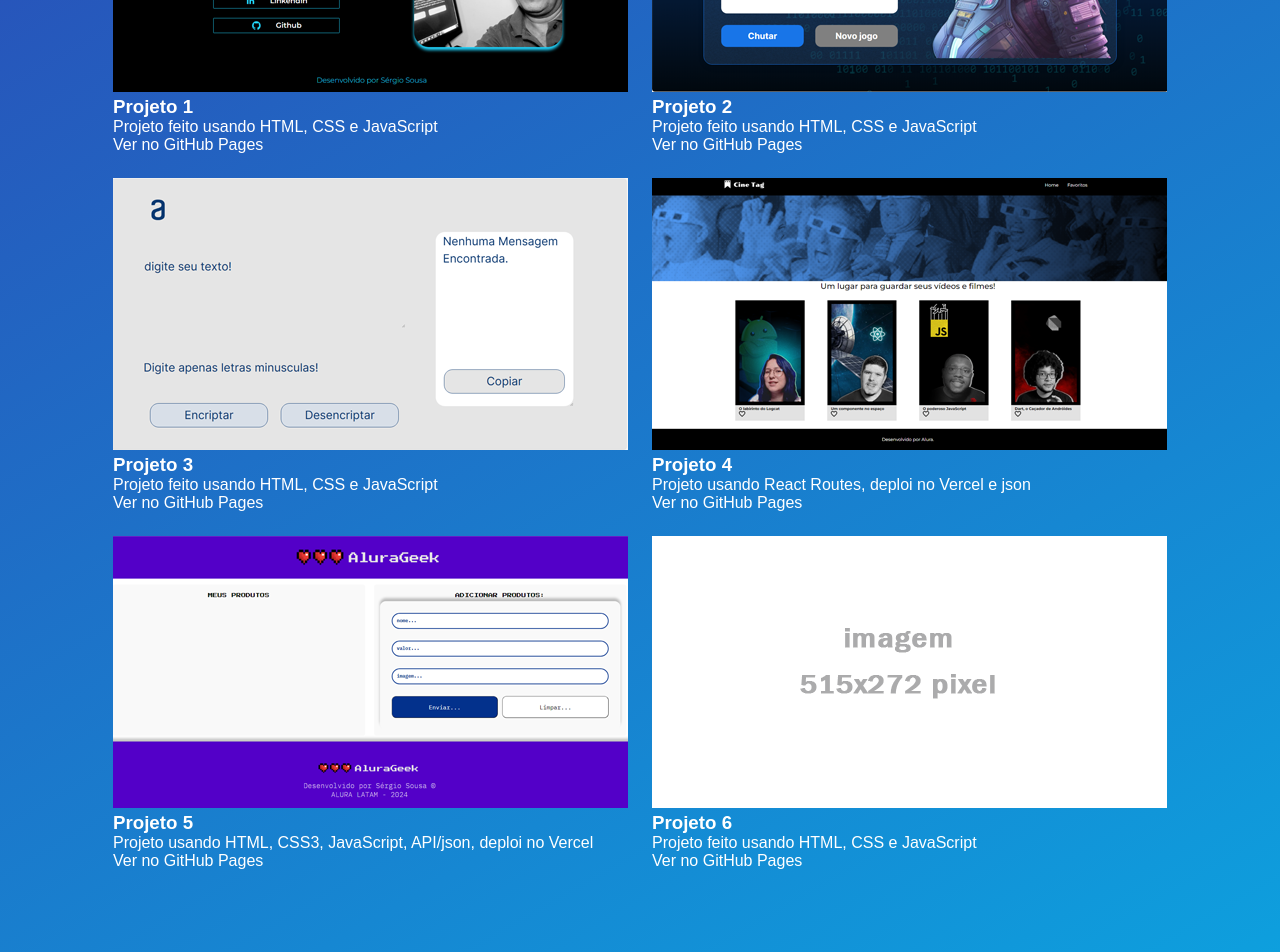
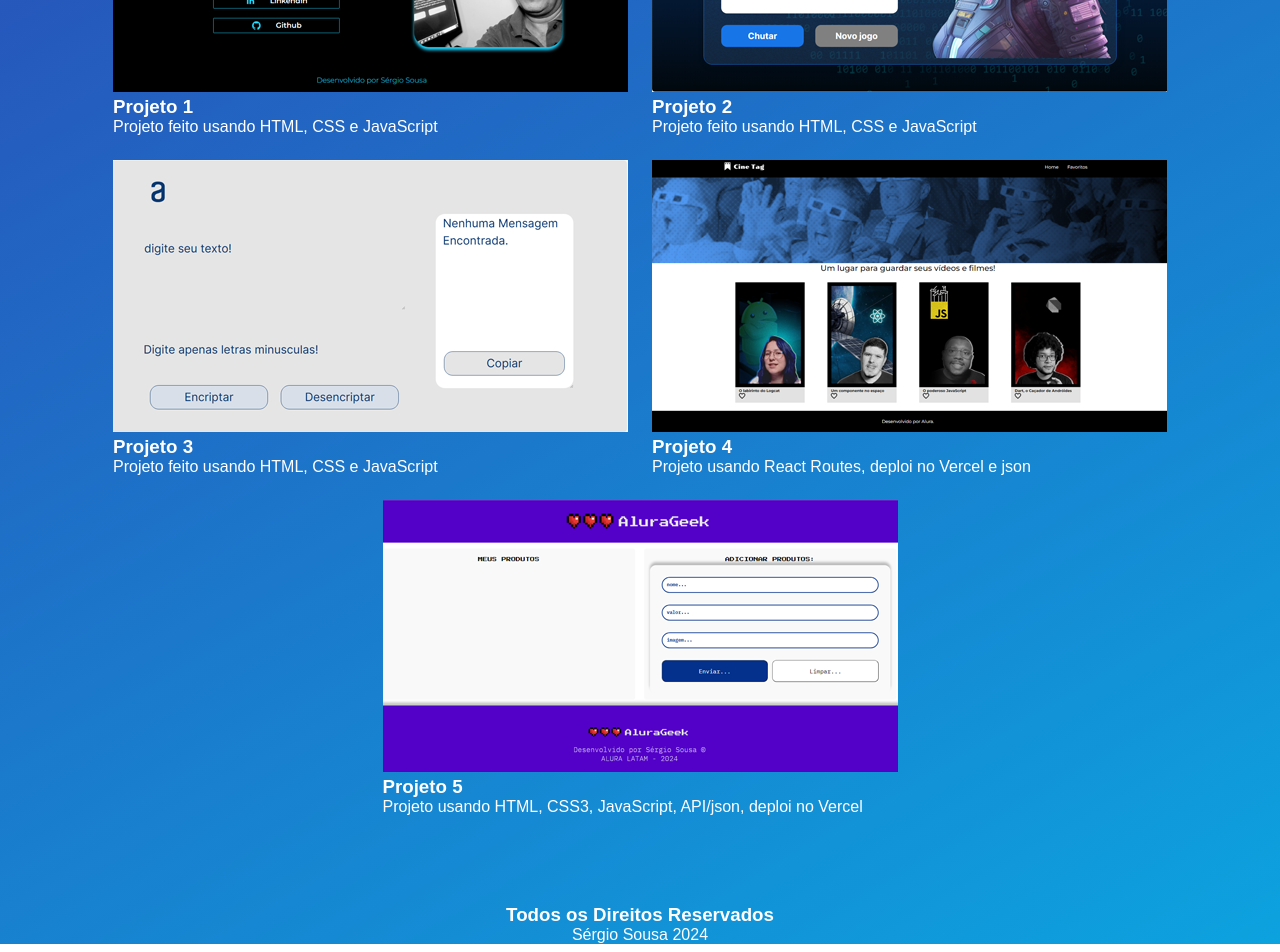
Before and after one commit to SergioDevSousa/portifolio-react, a React (Vite) app: page / in a window 1280 px wide. Shown: the part 1400-2352 px from the top of the page. Built offline with nearby package versions, Linux system fonts and the light colour scheme.

Commit message:
#fix: Corrige responsividade, footer e botão

```diff
--- a/package.json
+++ b/package.json
@@ -16,7 +16,8 @@
     "@fortawesome/react-fontawesome": "^0.2.2",
     "react": "^18.3.1",
     "react-dom": "^18.3.1",
-    "react-router-dom": "^6.26.1",
+    "react-icons": "^5.3.0",
+    "react-router-dom": "^6.26.2",
     "styled-components": "^6.1.12"
   },
   "devDependencies": {
--- a/src/components/CardProjeto/index.jsx
+++ /dev/null
@@ -1,22 +0,0 @@
-import styles from './CardProjeto.module.css';
-
-
-function CardProjeto(){
-    return(
-        <div className={styles.projetoAtivo}>
-            <a
-            href="https://github.com/SergioDevSousa/meuportfolio"
-            target="_blank"
-            >
-            <img src="./imagens/portifolio alura.png" alt="Projeto Portifólio" />
-            <h3>Projeto 1</h3>
-
-            <div className={styles.informacoesProjeto}>
-                <p>Projeto feito usando HTML, CSS e JavaScript</p>
-                <p>Ver no GitHub Pages</p>
-            </div>
-            </a>
-        </div>
-    );
-}
-export default CardProjeto;
--- a/src/components/Footer/Footer.module.css
+++ b/src/components/Footer/Footer.module.css
@@ -1,6 +1,6 @@
 .rodape{
     display: flex;
-    justify-content: center;
-    padding-bottom: 50px;
+    flex-direction: column;
+    align-items: center;
     color: #fff;
 }
--- a/src/components/Footer/index.jsx
+++ b/src/components/Footer/index.jsx
@@ -4,9 +4,9 @@ import styles from "./Footer.module.css";
 function Footer() {
   return (
       <div className={styles.rodape}>
-        <h3>Desenvolvido por Sérgio Sousa - 2024 V1.02</h3>
+        <h3>Todos os Direitos Reservados</h3>
+        <p>Sérgio Sousa 2024</p>
       </div>
-
   );
 }
 export default Footer;
--- a/src/components/Perfil/Perfil.module.css
+++ b/src/components/Perfil/Perfil.module.css
@@ -1,6 +1,6 @@
 .fotoPerfil img{
     background: linear-gradient(to right, #8a35c8, #85c018, #d200ee);
     background-size: 180% 180%; animation: gradient-animation 5s ease infinite;
-    max-width: 25rem;
+    max-width: 22rem;
     border-radius: 50%;
 }
--- a/src/components/Project/index.jsx
+++ b/src/components/Project/index.jsx
@@ -1,98 +1,63 @@
-import CardProjeto from '../CardProjeto';
-import styles from './Project.module.css'
+
+import styles from './Project.module.css';
 
 function Project() {
-    return (
+const projetos = [
+    {
+        id: 1,
+        link: 'https://github.com/SergioDevSousa/meuportfolio',
+        imagem: './imagens/portifolio alura.png',
+        titulo: 'Projeto 1',
+        descricao: 'Projeto feito usando HTML, CSS e JavaScript',
+        },
+        {
+        id: 2,
+        link: 'https://github.com/SergioDevSousa/JogoSecreto',
+        imagem: './imagens/projeto jogo secreto.png',
+        titulo: 'Projeto 2',
+        descricao: 'Projeto feito usando HTML, CSS e JavaScript',
+        },
+        {
+        id: 3,
+        link: 'https://github.com/SergioDevSousa/decodificador',
+        imagem: './imagens/img-codificador.png',
+        titulo: 'Projeto 3',
+        descricao: 'Projeto feito usando HTML, CSS e JavaScript',
+        },
+        {
+        id: 4,
+        link: 'https://github.com/SergioDevSousa/ccinetag.git',
+        imagem: './imagens/cinetag.png',
+        titulo: 'Projeto 4',
+        descricao: 'Projeto usando React Routes, deploi no Vercel e json',
+        },
+        {
+        id: 5,
+        link: 'https://github.com/SergioDevSousa/challenge-Alura-Geek.git',
+        imagem: './imagens/alurageek.png',
+        titulo: 'Projeto 5',
+        descricao: 'Projeto usando HTML, CSS3, JavaScript, API/json, deploi no Vercel',
+        }
+    ]
+
+return (
     <section className={styles.projetos} id="projetos">
         <h2 className={styles.titulo}>Meus projetos</h2>
-
         <div className={styles.containerProjetos}>
-        <CardProjeto />
-        <div className={styles.projetoAtivo}>
-            <a
-            href="https://github.com/SergioDevSousa/JogoSecreto"
-            target="_blank"
-            >
-            <img
-                src="./imagens/projeto jogo secreto.png"
-                alt="Projeto Portifólio"
-            />
-            <h3>Projeto 2</h3>
-
-            <div className={styles.informacoesProjeto}>
-                <p>Projeto feito usando HTML, CSS e JavaScript</p>
-                <p>Ver no GitHub Pages</p>
+            {projetos.map(projetos => (
+            <div key={projetos.id} className={styles.projetoAtivo}>
+                <a href={projetos.link} target="_blank" rel="noopener noreferrer">
+                <img src={projetos.imagem} alt={projetos.titulo} />
+                <h3>{projetos.titulo}</h3>
+                <div className={styles.informacoesProjeto}>
+                    <p>{projetos.descricao}</p>
+                </div>
+                </a>
             </div>
-            </a>
+            ))}
         </div>
-
-        <div className={styles.projetoAtivo}>
-            <a
-            href="https://github.com/SergioDevSousa/decodificador"
-            target="_blank"
-            >
-            <img
-                src="./imagens/img-codificador.png"
-                alt="Projeto Portifólio"
-            />
-            <h3>Projeto 3</h3>
-
-            <div className={styles.informacoesProjeto}>
-                <p>Projeto feito usando HTML, CSS e JavaScript</p>
-                <p>Ver no GitHub Pages</p>
-            </div>
-            </a>
-        </div>
-
-        <div className={styles.projetoAtivo}>
-            <a
-            href="https://github.com/SergioDevSousa/ccinetag.git"
-            target="_blank"
-            >
-            <img src="./imagens/cinetag.png" alt="Cinetag" />
-            <h3>Projeto 4</h3>
-
-            <div className={styles.informacoesProjeto}>
-                <p>Projeto usando React Routes, deploi no Vercel e json</p>
-                <p>Ver no GitHub Pages</p>
-            </div>
-            </a>
-        </div>
-
-        <div className={styles.projetoAtivo}>
-            <a
-            href="https://github.com/SergioDevSousa/challenge-Alura-Geek.git"
-            target="_blank"
-            >
-            <img src="./imagens/alurageek.png" alt="Cinetag" />
-            <h3>Projeto 5</h3>
-
-            <div className={styles.informacoesProjeto}>
-                <p>
-                Projeto usando HTML, CSS3, JavaScript, API/json, deploi no
-                Vercel
-                </p>
-                <p>Ver no GitHub Pages</p>
-            </div>
-            </a>
-        </div>
-
-        <div className="projeto">
-            <a href="#" target="_blank">
-            <img
-                src="./imagens/515x272.png"
-                alt="Projeto landing page Mario"
-            />
-            <h3>Projeto 6</h3>
-            <div className="informacoes-projeto">
-                <p>Projeto feito usando HTML, CSS e JavaScript</p>
-                <p>Ver no GitHub Pages</p>
-                </div>
-            </a>
-            </div>
-        </div>
-
-        </section>
+    </section>
     );
 }
+
 export default Project;
--- a/src/components/Social/Social.module.css
+++ b/src/components/Social/Social.module.css
@@ -1,7 +1,7 @@
 .listaRedes{
     display: flex;
-    justify-content: center;
-    gap: 19rem;
+    justify-content: space-around;
+    gap: 3rem;
     padding-bottom: 3rem;
 }
 @media (max-width: 48rem) {
```
Also changed, not shown: src/App.jsx (+5 -5 lines), src/dados.jsx (added, +28 -0 lines), src/components/CardProjeto/CardProjeto.module.css (deleted), 1 other file (tests, documents, lock files or other folders).
